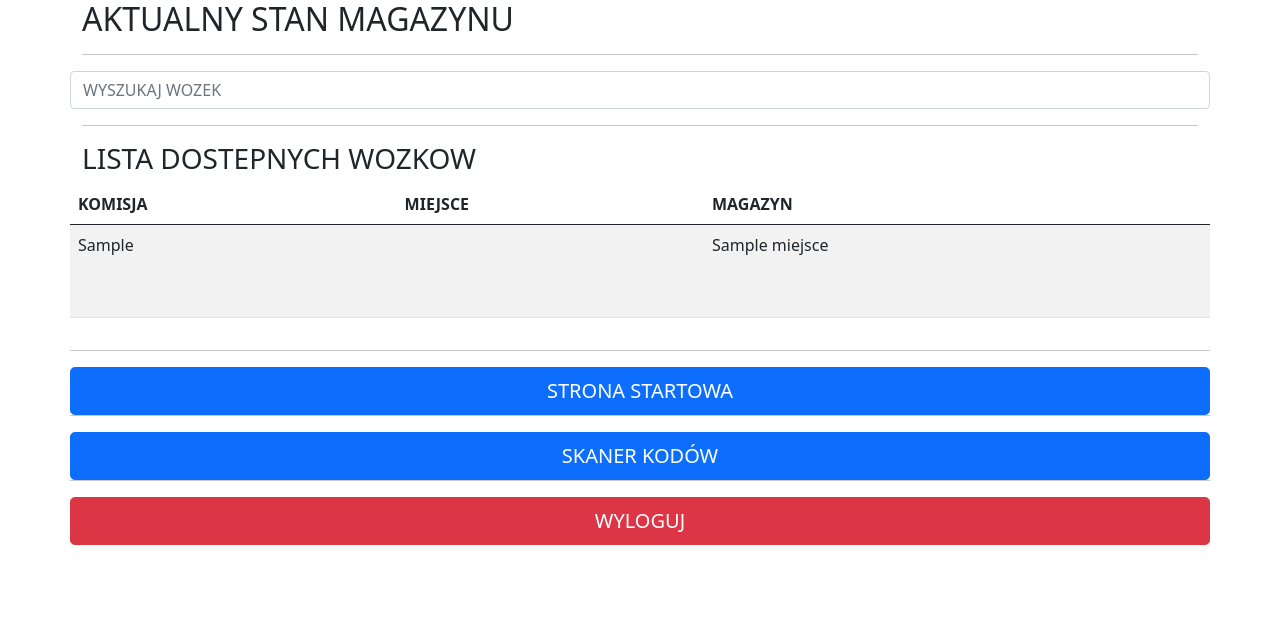
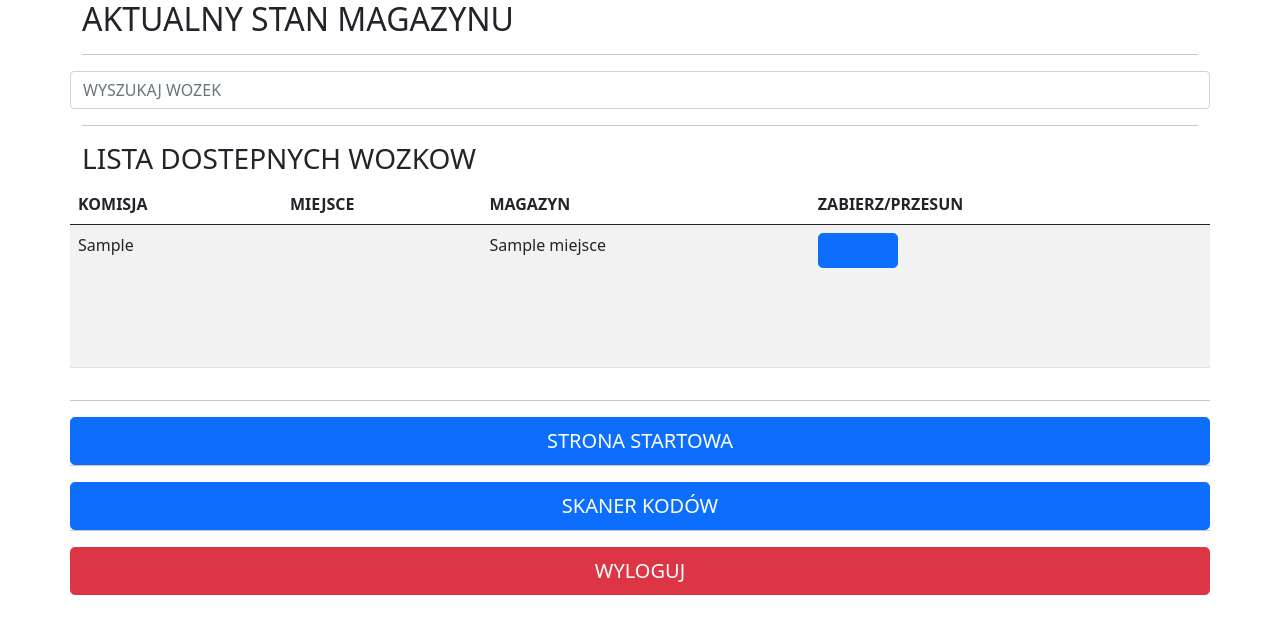
Before and after one commit to Mogarthron/Magazynier-Skaner, a Flask app: template templates/aktualny_stan_magazynu.html in a window 1280 px wide. Shown: the top 624 px of the page. Run offline with Flask 3, Linux system fonts and the light colour scheme; the template is opened without the code that fills it: most values are stand-ins (such as "Sample title", 1, 10 or a date in 2020); parts of the project's set-up code (start-up, migrations or seed data) failed here and were passed over.

Commit message:
frontend

```diff
--- a/templates/aktualny_stan_magazynu.html
+++ b/templates/aktualny_stan_magazynu.html
@@ -10,7 +10,7 @@
     </div>
     <hr>
     <h3>LISTA DOSTEPNYCH WOZKOW</h3>
-    <div class="row mb-3 overflow-scroll" style="height: 150px;">
+    <div class="row mb-3 overflow-scroll" style="height: 200px;">
 
         <table id="listaWozkow" class="table table-striped">
             <thead>
@@ -18,6 +18,7 @@
                     <th>KOMISJA</th>
                     <th>MIEJSCE</th>
                     <th>MAGAZYN</th>
+                    <th>ZABIERZ/PRZESUN</th>
                 </tr>
             </thead>
             <tbody>
@@ -26,6 +27,7 @@
                     <td>{{p.nr_wozka}}</td>
                     <td>{{p.miejsce.split('.')[1]}}</td>
                     <td>{{p.miejsce.split('.')[0]}}</td>
+                    <td><a href="{{url_for('zabierz_przesun_wozek', numer_wozka=p.nr_wozka.replace('/','_'))}}" class="btn btn-lg btn-primary" role="button" style="width: 80px; height: 35px;"></a></td>
                 </tr>
             {% endfor %}
             </tbody>
```
